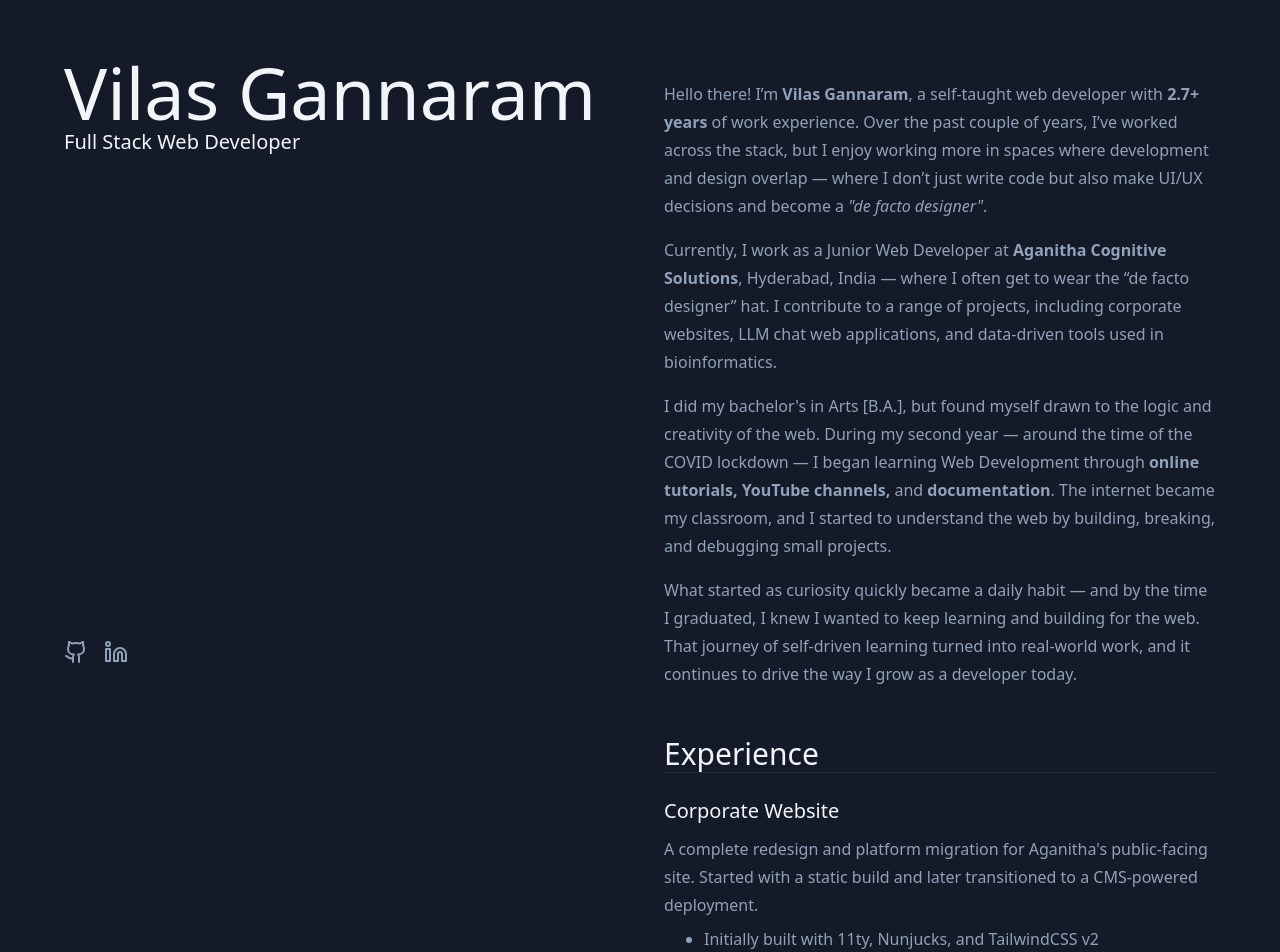
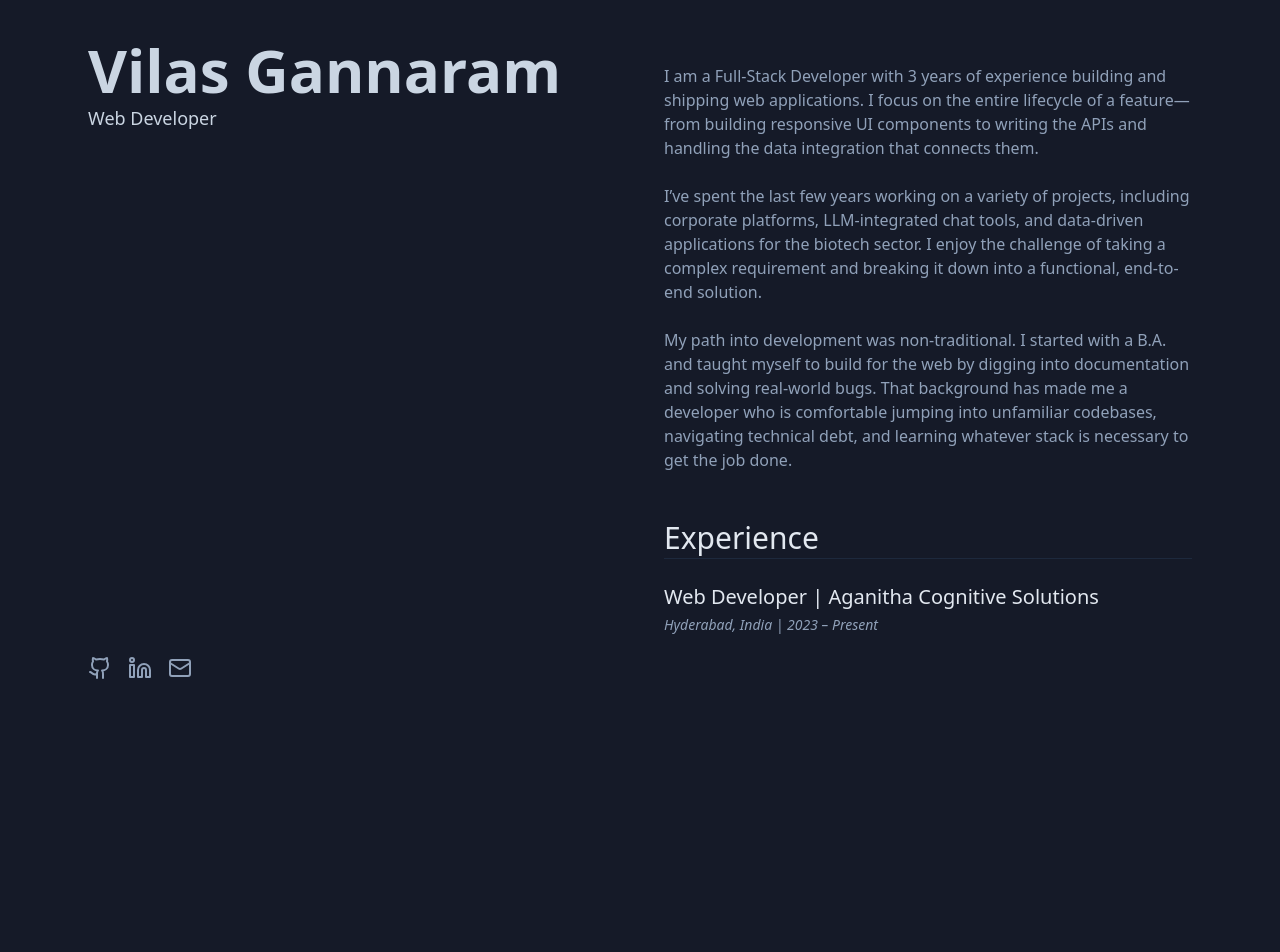
Before and after one commit to vilas-gannaram/vilas-gannaram.github.io, a SvelteKit app: page / in a window 1280 px wide. Shown: the part 40-992 px from the top of the page. After the commit the page ends 800 px from the top, so only its background shows below. Built offline with nearby package versions, Linux system fonts and the light colour scheme; a web font is replaced by a local one.

Commit message:
clean-up

```diff
--- a/src/app.css
+++ b/src/app.css
@@ -55,23 +55,23 @@
 	}
 
 	h1 {
-		@apply text-7xl font-medium text-slate-100;
+		@apply text-5xl font-semibold text-slate-200 md:text-6xl;
 	}
 
 	h2 {
-		@apply text-3xl font-medium text-slate-100;
+		@apply text-3xl font-medium text-slate-200;
 	}
 
 	h3 {
-		@apply text-3xl font-medium text-slate-100;
+		@apply text-3xl font-medium text-slate-200;
 	}
 
 	h4 {
-		@apply text-xl font-medium text-slate-100;
+		@apply text-xl font-medium text-slate-200;
 	}
 
-	p {
-		@apply leading-7 [&:not(:first-child)]:mt-6;
+	h5 {
+		@apply text-lg font-medium text-slate-200;
 	}
 
 	blockquote {
--- a/src/routes/+page.svelte
+++ b/src/routes/+page.svelte
@@ -1,6 +1,6 @@
 <script lang="ts">
-	import { projects } from '$lib/projects';
-	import { Github, Linkedin } from '@lucide/svelte';
+	// import { projects } from '$lib/projects';
+	import { Github, Linkedin, Mail } from '@lucide/svelte';
 </script>
 
 <svelte:head>
@@ -8,14 +8,16 @@
 	<meta name="description" content="Vilas Gannaram | Web Developer" />
 </svelte:head>
 
-<main class="mx-auto my-8 min-h-screen w-[90%] max-w-7xl gap-x-12 rounded-2xl lg:my-0 lg:flex">
+<main
+	class="mx-auto my-8 min-h-screen w-[90%] max-w-7xl gap-x-12 rounded-2xl lg:my-0 lg:flex lg:px-6"
+>
 	<!-- Hero Section -->
 	<section
-		class="top-0 flex w-full flex-col justify-between gap-y-4 lg:sticky lg:h-screen lg:max-w-xl lg:py-24"
+		class="top-0 flex w-full flex-col justify-between gap-y-4 lg:sticky lg:h-screen lg:max-w-xl lg:py-20"
 	>
 		<div>
-			<h1>Vilas Gannaram</h1>
-			<h4>Full Stack Web Developer</h4>
+			<h1 class="text-slate-300">Vilas Gannaram</h1>
+			<h5 class="mt-1 text-slate-300">Web Developer</h5>
 		</div>
 
 		<div class="flex items-center gap-x-4">
@@ -30,83 +32,70 @@
 			>
 				<Linkedin />
 			</a>
+
+			<a href="mailto:vilasgannaram@gmail.com" target="_blank" rel="noopener noreferrer">
+				<Mail />
+			</a>
 		</div>
 	</section>
 
-	<section class="w-full lg:py-24">
+	<section class="w-full lg:py-20">
 		<!-- About Me -->
 		<section id="about" class="">
 			<!-- <h3 class="border-b">About Me</h3> -->
 
 			<p class="mt-4 md:mt-6">
-				Hello there! I’m <span class="font-semibold">Vilas Gannaram</span>, a self-taught web
-				developer with
-				<span class="font-semibold">2.7+ years</span>
-				of work experience. Over the past couple of years, I’ve worked across the stack, but I enjoy
-				working more in spaces where development and design overlap — where I don’t just write code but
-				also make UI/UX decisions and become a <em>"de facto designer"</em>.
-			</p>
+				I am a Full-Stack Developer with 3 years of experience building and shipping web
+				applications. I focus on the entire lifecycle of a feature—from building responsive UI
+				components to writing the APIs and handling the data integration that connects them.
 
-			<p class="mt-4">
-				Currently, I work as a Junior Web Developer at <span class="font-semibold"
-					>Aganitha Cognitive Solutions</span
-				>, Hyderabad, India — where I often get to wear the “de facto designer” hat. I contribute to
-				a range of projects, including corporate websites, LLM chat web applications, and
-				data-driven tools used in bioinformatics.
-			</p>
+				<br />
+				<br />
 
-			<p class="mt-4">
-				I did my bachelor's in
-				<span title="History, Political Science, & Public Administration">Arts [B.A.]</span>, but
-				found myself drawn to the logic and creativity of the web. During my second year — around
-				the time of the COVID lockdown — I began learning Web Development through
-				<span class="font-semibold"> online tutorials, YouTube channels, </span> and
-				<span class="font-semibold"> documentation </span>. The internet became my classroom, and I
-				started to understand the web by building, breaking, and debugging small projects.
-			</p>
+				I’ve spent the last few years working on a variety of projects, including corporate
+				platforms, LLM-integrated chat tools, and data-driven applications for the biotech sector. I
+				enjoy the challenge of taking a complex requirement and breaking it down into a functional,
+				end-to-end solution.
 
-			<p class="mt-4">
-				What started as curiosity quickly became a daily habit — and by the time I graduated, I knew
-				I wanted to keep learning and building for the web. That journey of self-driven learning
-				turned into real-world work, and it continues to drive the way I grow as a developer today.
+				<br />
+				<br />
+
+				My path into development was non-traditional. I started with a B.A. and taught myself to
+				build for the web by digging into documentation and solving real-world bugs. That background
+				has made me a developer who is comfortable jumping into unfamiliar codebases, navigating
+				technical debt, and learning whatever stack is necessary to get the job done.
 			</p>
 		</section>
 
 		<!-- work at aganitha -->
 		<section id="projects" class="mt-12">
-			<h3 class="border-background-gray-2 border-b">Experience</h3>
+			<h3 class="border-b pb-0.5">Experience</h3>
 
-			{#each projects.slice(0, 5) as project (project.title)}
-				<div class="mt-4 md:mt-6">
-					<!--  eslint-disable-next-line svelte/no-at-html-tags -->
+			<div class="mt-4 space-y-1 md:mt-6">
+				<h4>Web Developer | Aganitha Cognitive Solutions</h4>
+				<p class="text-sm italic">Hyderabad, India | 2023 – Present</p>
+			</div>
+
+			<!-- {#each projects.slice(0, 5) as project (project.title)}
+				<div class="mt-4 space-y-2 md:mt-6">
+					 eslint-disable-next-line svelte/no-at-html-tags
 					<h4>{@html project.title}</h4>
-					<div class="mt-2 space-y-2 md:mt-2.5">
+					<div class=" space-y-2">
 						<p>{project.description}</p>
 						<ul class="ml-5 list-disc pl-5">
 							{#each project.keyPoints as item (item)}
-								<!--  eslint-disable-next-line svelte/no-at-html-tags -->
-								<li class="mt-2">{@html item}</li>
+								 eslint-disable-next-line svelte/no-at-html-tags
+								<li class="mt-1">{@html item}</li>
 							{/each}
 						</ul>
 						<ul class="flex flex-wrap gap-2 pl-0">
 							{#each project.tools as item (item)}
-								<code class="text-sm">{item}</code>
+								<code class="rounded-2xl border px-2 py-1 text-xs">{item}</code>
 							{/each}
 						</ul>
 					</div>
 				</div>
-			{/each}
-		</section>
-
-		<!-- contact me -->
-		<section id="contact" class="mt-12">
-			<h2 class="">Let's Connect</h2>
-			<p class="mt-2">
-				Open to opportunities and collaborations.
-				<a href="mailto:vilasgannaram@gmail.com" class="mt-2 underline-offset-2 underline md:mt-4"
-					>Drop me a message!</a
-				>
-			</p>
+			{/each} -->
 		</section>
 
 		<!-- navigation
```
